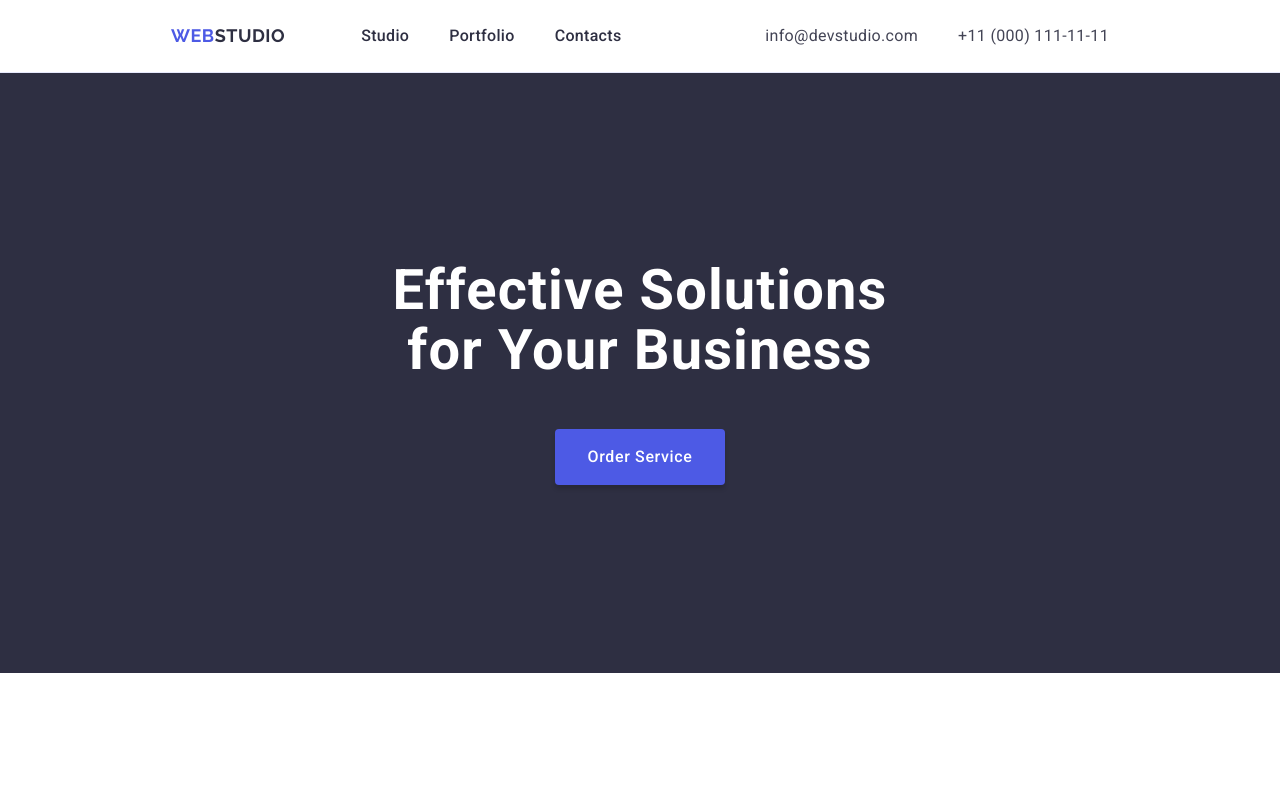
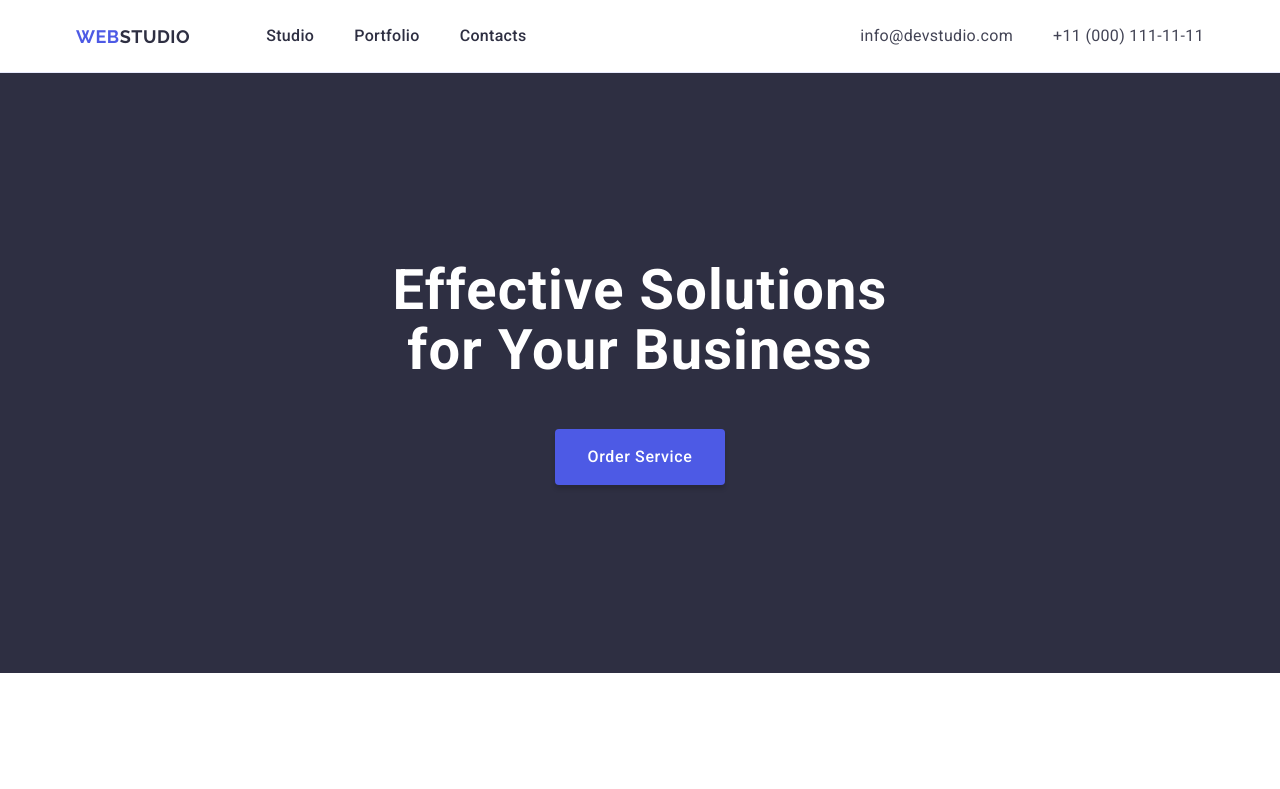
Before and after one commit to AlexSaymon/goit-markup-hw-03, a plain HTML site: page index.html in a window 1280 px wide. Shown: the top 789 px of the page. Drawn offline with nearby package versions, Linux system fonts and the light colour scheme.

Commit message:
Update styles.css

```diff
--- a/css/styles.css
+++ b/css/styles.css
@@ -52,7 +52,6 @@ a {
 /* --------------HEADER------------- */
 
 .header {
-  padding: 24px 156px;
   border-bottom: 1px solid #e7e9fc;
   background: #fff;
 }
@@ -72,6 +71,7 @@ a {
   text-transform: uppercase;
   display: flex;
   margin-right: 76px;
+  padding: 25.5px 0;
 }
 
 .span-header {
@@ -126,6 +126,7 @@ a {
   font-style: normal;
   display: flex;
   margin-left: auto;
+  padding: 24px 0;
 }
 
 .nav-link-mailphone {
@@ -290,7 +291,6 @@ button:focus {
 }
 
 .portfolio-image {
-  margin-bottom: 32px;
 }
 
 .portfolio-headertwo {
@@ -331,7 +331,6 @@ button:focus {
   padding: 32px 16px;
   border: 1px solid #e7e9fc;
   border-top: none;
-  margin-bottom: 8px;
 }
 
 /* ------------------------------------- */
```
